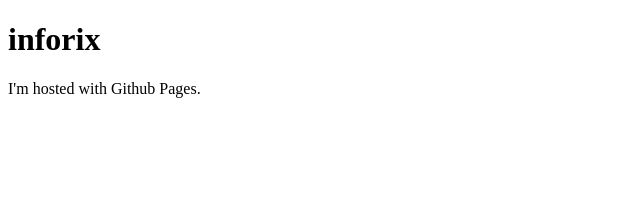
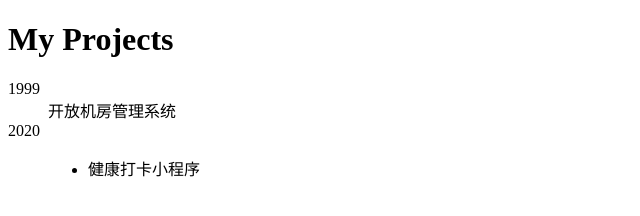
Before and after one commit to inforix/inforix.github.io, a plain HTML site: page index.html in a window 1280 px wide. Shown: the whole page, without its empty margins (0-640 px from the left). Drawn offline with Linux system fonts and the light colour scheme.

Commit message:
Update index.html

```diff
--- a/index.html
+++ b/index.html
@@ -1,8 +1,18 @@
 <!DOCTYPE html>
 <html>
 <body>
-<h1>inforix</h1>
-<p>I'm hosted with Github Pages.</p>
+<h1>My Projects</h1>
+  <dl>
+  <dt>1999</dt>
+  <dd>开放机房管理系统</dd>
+    <dt>2020</dt>
+    <dd><ul>
+      <li>健康打卡小程序</li>
+      </ul>
+    </dd>
+  </dl>
+
+
 </body>
 
 </html>
```
